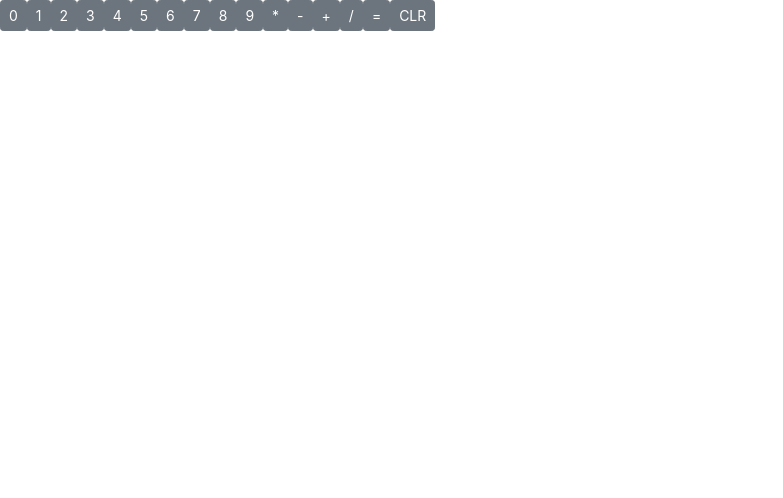
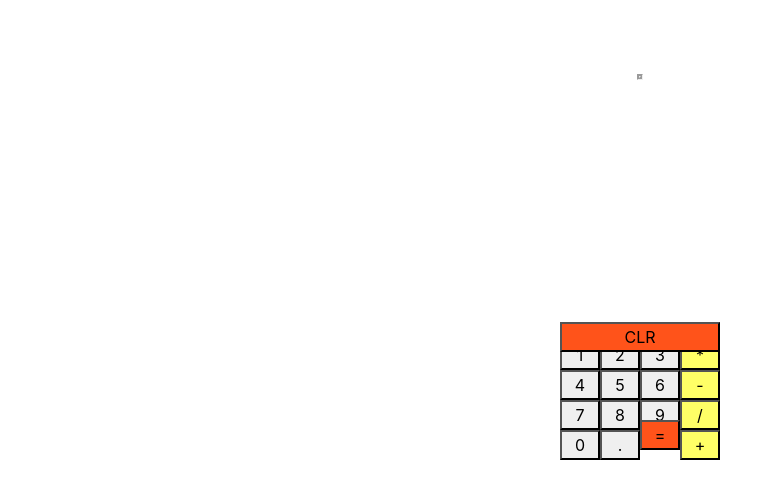
Before and after one commit to Ray2126/calculator-app, a React (Create React App) app: page / in a window 1280 px wide. Shown: the top 498 px of the page, without its empty margins (0-783 px from the left). Built offline with nearby package versions, Linux system fonts and the light colour scheme.

Commit message:
Changed look

```diff
--- a/src/App.css
+++ b/src/App.css
@@ -1,37 +1,25 @@
-.App {
-  text-align: center;
+.main {
+  display: flex;
+  place-items: center;
+  height: 100vh;
+  justify-content: center;
 }
 
-.App-logo {
-  animation: App-logo-spin infinite 20s linear;
-  height: 40vmin;
-  pointer-events: none;
+.numberButtons {
+  max-width: 120px;
 }
 
-.App-header {
-  background-color: #282c34;
-  min-height: 100vh;
-  display: flex;
-  flex-direction: column;
-  align-items: center;
-  justify-content: center;
-  font-size: calc(10px + 2vmin);
-  color: white;
+.operationButtons {
+  max-width: 40px;
 }
 
-.App-link {
-  color: #61dafb;
+.equalsButton {
+  position: absolute;
+  bottom: 43.8%;
+  left: 50%;
 }
 
-@keyframes App-logo-spin {
-  from {
-    transform: rotate(0deg);
-  }
-  to {
-    transform: rotate(360deg);
-  }
+.clearButton {
+  position: absolute;
+  bottom: 56.05%;
 }
-
-.Display {
-  text-align: left;
-}
--- a/src/App.js
+++ b/src/App.js
@@ -2,7 +2,7 @@ import React, { Component } from "react";
 import "./App.css";
 import Button from "./components/button";
 import Keypad from "./components/keypad";
-import Display from "./components/display";
+import Display from "./components/display/display";
 
 class App extends Component {
   state = {
@@ -11,29 +11,62 @@ class App extends Component {
     operationIndex: 0
   };
   render() {
-    const buttons = [
-      { face: "0", onPress: this.handleNumberPress },
-      { face: "1", onPress: this.handleNumberPress },
-      { face: "2", onPress: this.handleNumberPress },
-      { face: "3", onPress: this.handleNumberPress },
-      { face: "4", onPress: this.handleNumberPress },
-      { face: "5", onPress: this.handleNumberPress },
-      { face: "6", onPress: this.handleNumberPress },
-      { face: "7", onPress: this.handleNumberPress },
-      { face: "8", onPress: this.handleNumberPress },
-      { face: "9", onPress: this.handleNumberPress },
-      { face: "*", onPress: this.handleOperationPress },
-      { face: "-", onPress: this.handleOperationPress },
-      { face: "+", onPress: this.handleOperationPress },
-      { face: "/", onPress: this.handleOperationPress },
-      { face: "=", onPress: this.handleEqualsPress },
-      { face: "CLR", onPress: this.handleClearPress }
+    const numberButtons = [
+      { face: "1", onPress: this.handleNumberPress, buttonType: "number" },
+      { face: "2", onPress: this.handleNumberPress, buttonType: "number" },
+      { face: "3", onPress: this.handleNumberPress, buttonType: "number" },
+      { face: "4", onPress: this.handleNumberPress, buttonType: "number" },
+      { face: "5", onPress: this.handleNumberPress, buttonType: "number" },
+      { face: "6", onPress: this.handleNumberPress, buttonType: "number" },
+      { face: "7", onPress: this.handleNumberPress, buttonType: "number" },
+      { face: "8", onPress: this.handleNumberPress, buttonType: "number" },
+      { face: "9", onPress: this.handleNumberPress, buttonType: "number" },
+      { face: "0", onPress: this.handleNumberPress, buttonType: "number" },
+      { face: ".", onPress: this.handleNumberPress, buttonType: "number" }
+    ];
+
+    const operationButtons = [
+      {
+        face: "*",
+        onPress: this.handleOperationPress,
+        buttonType: "operation"
+      },
+      {
+        face: "-",
+        onPress: this.handleOperationPress,
+        buttonType: "operation"
+      },
+      {
+        face: "/",
+        onPress: this.handleOperationPress,
+        buttonType: "operation"
+      },
+      { face: "+", onPress: this.handleOperationPress, buttonType: "operation" }
+    ];
+
+    const equalsButton = [
+      { face: "=", onPress: this.handleEqualsPress, buttonType: "equals" }
+    ];
+
+    const clearButton = [
+      { face: "CLR", onPress: this.handleClearPress, buttonType: "clear" }
     ];
 
     return (
-      <div className="Display">
-        {this.state.display}
-        <Keypad buttons={buttons} className="Buttons" />
+      <div className="main">
+        <Display display={this.state.display} />
+        <span className="numberButtons">
+          <Keypad buttons={numberButtons} />
+        </span>
+        <span className="equalsButton">
+          <Keypad buttons={equalsButton} />
+        </span>
+        <span className="operationButtons">
+          <Keypad buttons={operationButtons} />
+        </span>
+        <span className="clearButton">
+          <Keypad buttons={clearButton} />
+        </span>
         {console.log(this.state.display)}
         {console.log(this.state.operationIndexCounter)}
         {console.log(this.state.operationIndex)}
@@ -64,16 +97,16 @@ class App extends Component {
     );
     switch (splitNumbers[2]) {
       case "*":
-        ans = parseInt(splitNumbers[0]) * parseInt(splitNumbers[1]);
+        ans = parseFloat(splitNumbers[0]) * parseFloat(splitNumbers[1]);
         break;
       case "-":
-        ans = parseInt(splitNumbers[0]) - parseInt(splitNumbers[1]);
+        ans = parseFloat(splitNumbers[0]) - parseFloat(splitNumbers[1]);
         break;
       case "+":
-        ans = parseInt(splitNumbers[0]) + parseInt(splitNumbers[1]);
+        ans = parseFloat(splitNumbers[0]) + parseFloat(splitNumbers[1]);
         break;
       case "/":
-        ans = parseInt(splitNumbers[0]) / parseInt(splitNumbers[1]);
+        ans = parseFloat(splitNumbers[0]) / parseFloat(splitNumbers[1]);
         break;
     }
     this.setState({ display: "" + ans });
--- /dev/null
+++ b/src/components/button.css
@@ -0,0 +1,19 @@
+button {
+  width: 40px;
+}
+
+.clear {
+  width: 160px;
+  background-color: #ff531a;
+}
+
+.operation {
+  background-color: #ffff66;
+}
+
+.equals {
+  background-color: #ff531a;
+}
+
+.number {
+}
--- a/src/components/button.jsx
+++ b/src/components/button.jsx
@@ -1,13 +1,15 @@
 import React, { Component } from "react";
+import "./button.css";
 
 class Button extends Component {
   render() {
     return (
       <React.Fragment>
         <button
+          className={this.props.buttonType.toString()}
           onClick={() => this.props.onPress(this.props.face)}
-          className="btn btn-secondary btn-sm"
         >
+          {console.log("My type is - ", this.props.buttonType)}
           {this.props.face}
         </button>
       </React.Fragment>
--- a/src/components/display.jsx
+++ /dev/null
@@ -1,9 +0,0 @@
-import React, { Component } from "react";
-
-class Display extends Component {
-  render() {
-    return (this.props.displayed = this.props.displayed + this.props.onAppend);
-  }
-}
-
-export default Display;
--- /dev/null
+++ b/src/components/display/display.css
@@ -0,0 +1,5 @@
+.Display {
+  border-style: groove;
+  position: absolute;
+  bottom: 90%;
+}
--- /dev/null
+++ b/src/components/display/display.jsx
@@ -0,0 +1,16 @@
+import React, { Component } from "react";
+import "./display.css";
+
+class Display extends Component {
+  render() {
+    return (
+      <div className="Display">
+        {" "}
+        {console.log(this.props.display)}
+        {this.props.display}
+      </div>
+    );
+  }
+}
+
+export default Display;
--- a/src/components/keypad.jsx
+++ b/src/components/keypad.jsx
@@ -1,12 +1,17 @@
 import React, { Component } from "react";
 import Button from "./button";
+import "./keypad.css";
 
 class Keypad extends Component {
   render() {
     return (
-      <div>
+      <div className="keypad">
         {this.props.buttons.map(button => (
-          <Button face={button.face} onPress={button.onPress} />
+          <Button
+            face={button.face}
+            onPress={button.onPress}
+            buttonType={button.buttonType}
+          />
         ))}
       </div>
     );
```
Also changed, not shown: src/components/keypad.css (added).
